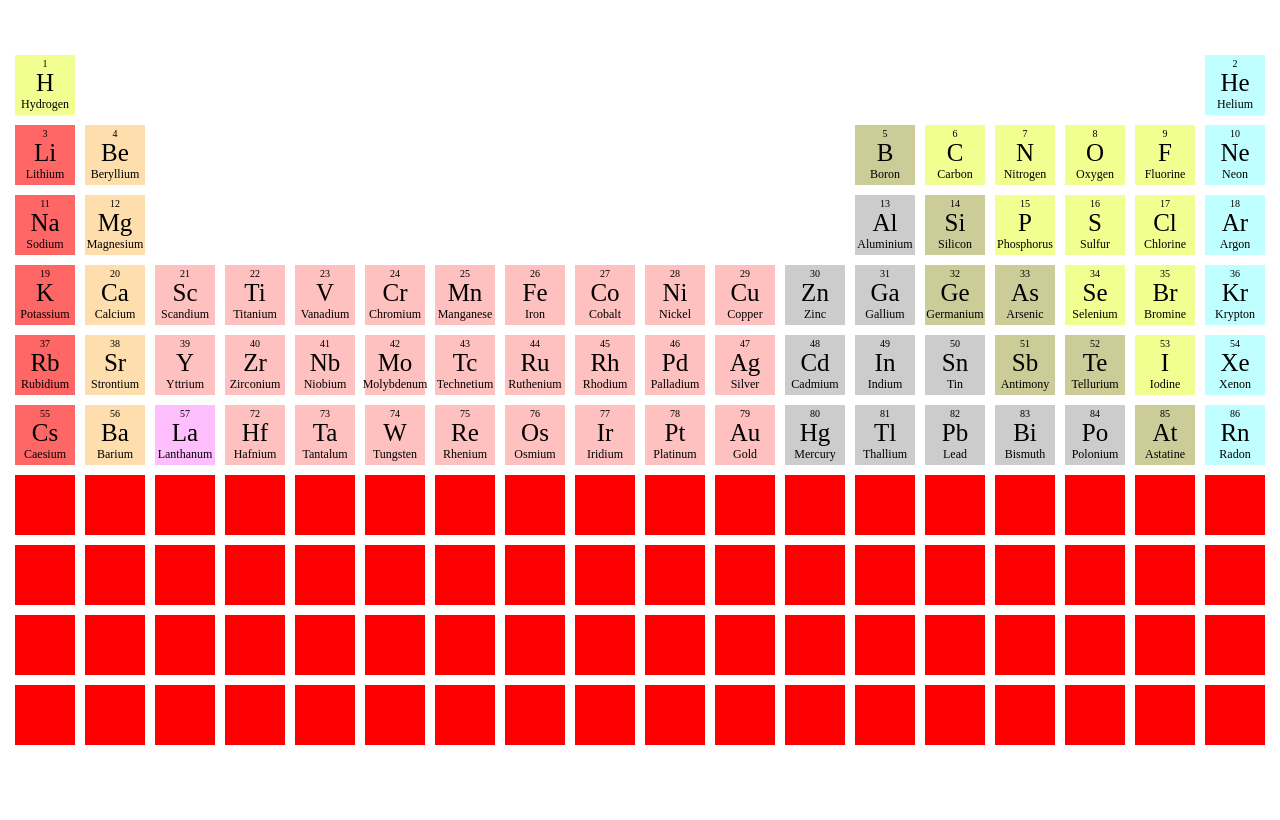
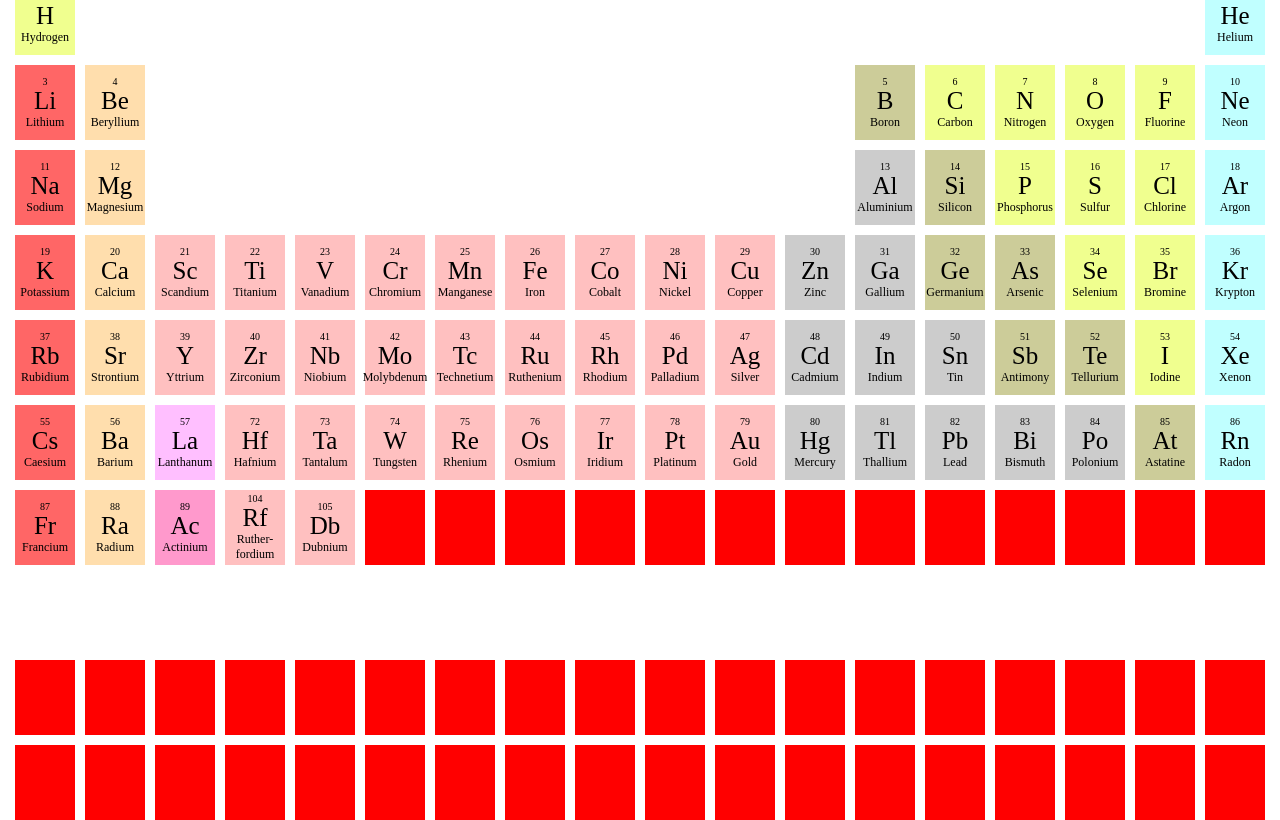
Before and after one commit to marselgray/periodic-table, a website: page index.html in a window 1280 px wide. Drawn offline with Linux system fonts and the light colour scheme.

Commit message:
✨ Build:main layout

```diff
--- a/assets/js/app.js
+++ b/assets/js/app.js
@@ -16,4 +16,11 @@ function addNumbers(){
 		let num = i + 72;
 		elementsTwo[i].innerHTML = num;
 	}
+
+	var elementsThree = document.getElementsByClassName('element--three');
+
+	for (let i = 0; i < elementsThree.length; i++){
+		let num = i + 104;
+		elementsThree[i].innerHTML = num;
+	}
 }
--- a/index.html
+++ b/index.html
@@ -421,11 +421,31 @@
 		</div>
 
 
-		<div class="grid--box"></div>
-		<div class="grid--box"></div>
-		<div class="grid--box"></div>
-		<div class="grid--box"></div>
-		<div class="grid--box"></div>
+		<div class="grid--box red">
+			<div class="element--number element--two"></div>
+			<div class="element--name">Fr</div>
+			<div class="element--name__full">Francium</div>
+		</div>
+		<div class="grid--box mustard">
+			<div class="element--number element--two"></div>
+			<div class="element--name">Ra</div>
+			<div class="element--name__full">Radium</div>
+		</div>
+		<div class="grid--box purple--dark">
+			<div class="element--number element--two"></div>
+			<div class="element--name">Ac</div>
+			<div class="element--name__full">Actinium</div>
+		</div>
+		<div class="grid--box pink">
+			<div class="element--number element--three"></div>
+			<div class="element--name">Rf</div>
+			<div class="element--name__full">Ruther- fordium</div>
+		</div>
+		<div class="grid--box pink">
+			<div class="element--number element--three"></div>
+			<div class="element--name">Db</div>
+			<div class="element--name__full">Dubnium</div>
+		</div>
 		<div class="grid--box"></div>
 		<div class="grid--box"></div>
 		<div class="grid--box"></div>
@@ -440,24 +460,24 @@
 		<div class="grid--box"></div>
 		<div class="grid--box"></div>
 
-		<div class="grid--box"></div>
-		<div class="grid--box"></div>
-		<div class="grid--box"></div>
-		<div class="grid--box"></div>
-		<div class="grid--box"></div>
-		<div class="grid--box"></div>
-		<div class="grid--box"></div>
-		<div class="grid--box"></div>
-		<div class="grid--box"></div>
-		<div class="grid--box"></div>
-		<div class="grid--box"></div>
-		<div class="grid--box"></div>
-		<div class="grid--box"></div>
-		<div class="grid--box"></div>
-		<div class="grid--box"></div>
-		<div class="grid--box"></div>
-		<div class="grid--box"></div>
-		<div class="grid--box"></div>
+		<div class="grid--box white"></div>
+		<div class="grid--box white"></div>
+		<div class="grid--box white"></div>
+		<div class="grid--box white"></div>
+		<div class="grid--box white"></div>
+		<div class="grid--box white"></div>
+		<div class="grid--box white"></div>
+		<div class="grid--box white"></div>
+		<div class="grid--box white"></div>
+		<div class="grid--box white"></div>
+		<div class="grid--box white"></div>
+		<div class="grid--box white"></div>
+		<div class="grid--box white"></div>
+		<div class="grid--box white"></div>
+		<div class="grid--box white"></div>
+		<div class="grid--box white"></div>
+		<div class="grid--box white"></div>
+		<div class="grid--box white"></div>
 
 		<div class="grid--box"></div>
 		<div class="grid--box"></div>
--- a/src/js/app.js
+++ b/src/js/app.js
@@ -16,4 +16,11 @@ function addNumbers(){
 		let num = i + 72;
 		elementsTwo[i].innerHTML = num;
 	}
+
+	var elementsThree = document.getElementsByClassName('element--three');
+
+	for (let i = 0; i < elementsThree.length; i++){
+		let num = i + 104;
+		elementsThree[i].innerHTML = num;
+	}
 }
--- a/src/scss/layout/_card.scss
+++ b/src/scss/layout/_card.scss
@@ -9,6 +9,7 @@
 
 		&__full{
 			font-size: 1.2rem;
+			text-align: center;
 		}
 	}
 
--- a/src/scss/layout/_grid.scss
+++ b/src/scss/layout/_grid.scss
@@ -15,7 +15,7 @@ body{
 
 	&--box{
 		background-color: red;
-		height: 6rem;
+		height: 7.5rem;
 
 		display: flex;
 		flex-direction: column;
```
Also changed, not shown: assets/css/main.css.
